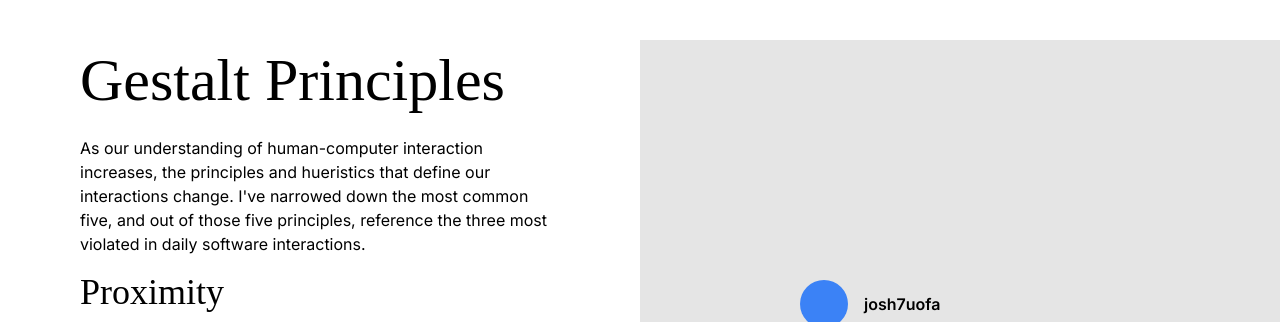
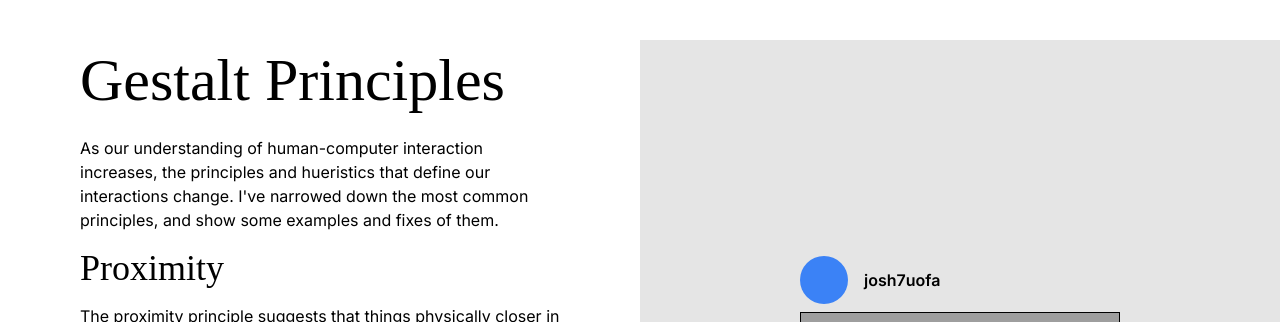
Before and after one commit to joshAntoniuk/DigitalAutonomy, a Next.js app: page / in a window 1280 px wide. Shown: the part 1560-1882 px from the top of the page. Built offline with nearby package versions, Linux system fonts and the light colour scheme; grey boxes are pictures that could not be loaded.

Commit message:
text fix

```diff
--- a/src/app/page.tsx
+++ b/src/app/page.tsx
@@ -151,8 +151,8 @@ export default function Home() {
         <div className="flex w-full flex-row">
           <div className="w-1/2 px-20 py-4 text-base text-black max-md:px-10">
             As our understanding of human-computer interaction increases, the principles and hueristics that define our
-            interactions change. I&apos;ve narrowed down the most common five, and out of those five principles,
-            reference the three most violated in daily software interactions.
+            interactions change. I&apos;ve narrowed down the most common principles, and show some examples and fixes of
+            them.
           </div>
           <div className="w-1/2 bg-neutral-200" />
         </div>
```
